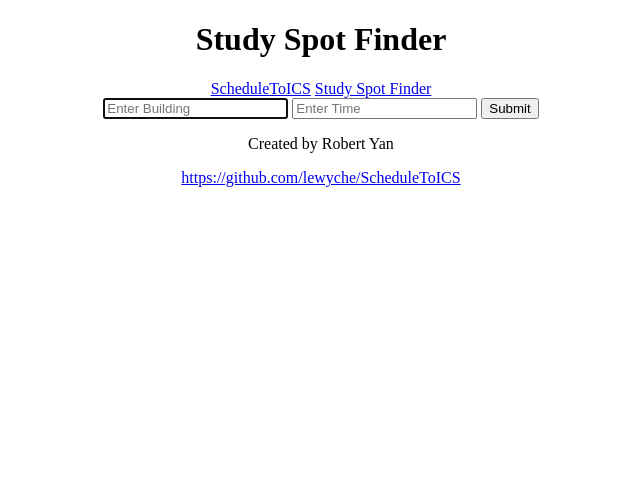
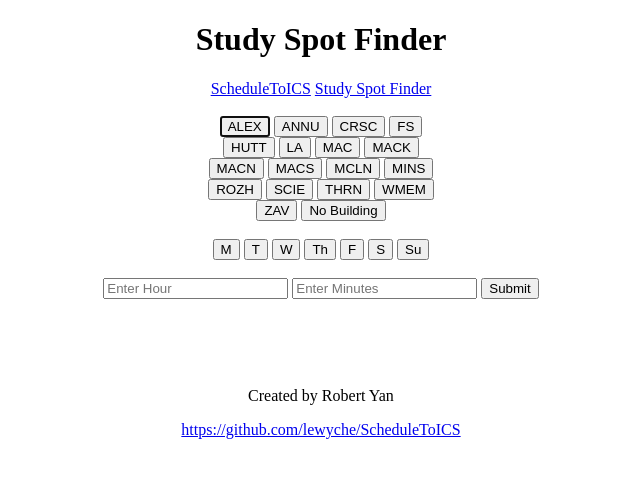
Before and after one commit to lewyche/ScheduleToICS, a Flask app: page /finder in a window 1280 px wide. Shown: the top 478 px of the page, without its empty margins (319-959 px from the left). Run offline with Flask 3, Linux system fonts and the light colour scheme.

Commit message:
setup ui

```diff
--- a/templates/finder.html
+++ b/templates/finder.html
@@ -12,13 +12,55 @@
             <a href="/finder">Study Spot Finder</a>
 
             <form action="/finder" method="post">
-                <input autocomplete="off" autofocus name="building" placeholder="Enter Building" type="text">
-                <input autocomplete="off" autofocus name="time" placeholder="Enter Time" type="text">
-                <button type="submit">Submit</button>
+                <br>
+                <div>
+                    <input autofocus name="building" type="submit" value="ALEX">
+                    <input autofocus name="building" type="submit" value="ANNU">
+                    <input autofocus name="building" type="submit" value="CRSC">
+                    <input autofocus name="building" type="submit" value="FS">
+                    <br>
+                    <input autofocus name="building" type="submit" value="HUTT">
+                    <input autofocus name="building" type="submit" value="LA">
+                    <input autofocus name="building" type="submit" value="MAC">
+                    <input autofocus name="building" type="submit" value="MACK">
+                    <br>
+                    <input autofocus name="building" type="submit" value="MACN">
+                    <input autofocus name="building" type="submit" value="MACS">
+                    <input autofocus name="building" type="submit" value="MCLN">
+                    <input autofocus name="building" type="submit" value="MINS">
+                    <br>
+                    <input autofocus name="building" type="submit" value="ROZH">
+                    <input autofocus name="building" type="submit" value="SCIE">
+                    <input autofocus name="building" type="submit" value="THRN">
+                    <input autofocus name="building" type="submit" value="WMEM">
+                    <br>
+                    <input autofocus name="building" type="submit" value="ZAV">
+                    <input autofocus name="building" type="submit" value="No Building">
+                </div>
+                <br>
+                <div>
+                    <input autofocus name="time" type="submit" value="M">
+                    <input autofocus name="time" type="submit" value="T">
+                    <input autofocus name="time" type="submit" value="W">
+                    <input autofocus name="time" type="submit" value="Th">
+                    <input autofocus name="time" type="submit" value="F">
+                    <input autofocus name="time" type="submit" value="S">
+                    <input autofocus name="time" type="submit" value="Su">
+                    <br>
+                    <br>
+                    <input autocomplete="off" autofocus name="hour" placeholder="Enter Hour" type="text">
+                    <input autocomplete="off" autofocus name="minutes" placeholder="Enter Minutes" type="text">
+
+                    <button type="submit">Submit</button>
+                </div>
+
             </form>
 
-            <p>Created by Robert Yan</p>
-            <a href="https://github.com/lewyche/ScheduleToICS">https://github.com/lewyche/ScheduleToICS</a>
+            <div>
+                <br><br><br><br>
+                <p>Created by Robert Yan</p>
+                <a href="https://github.com/lewyche/ScheduleToICS">https://github.com/lewyche/ScheduleToICS</a>
+            </div>
         </div>
 
 
```
